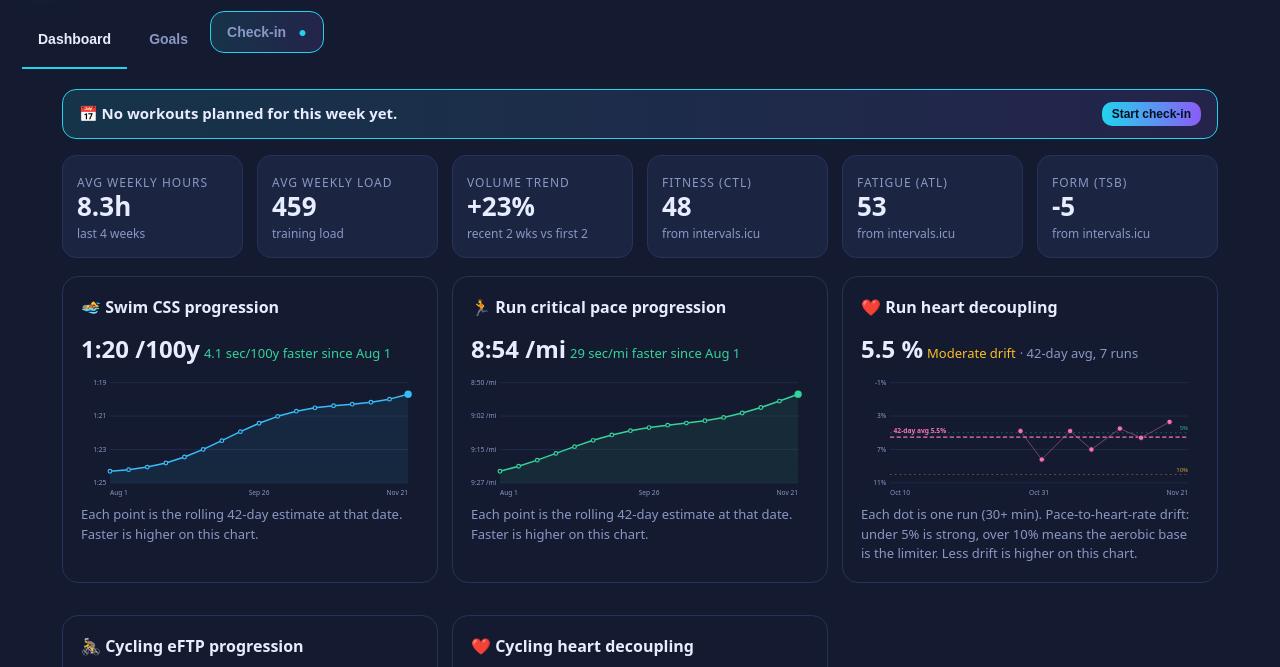
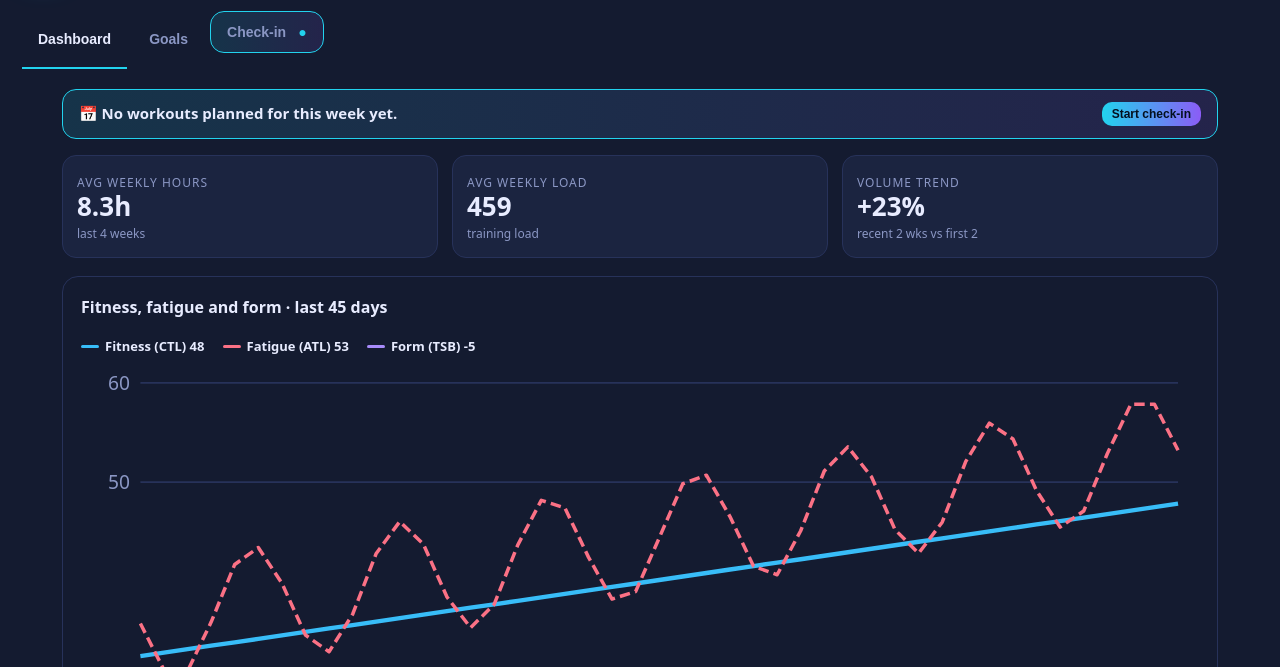
Before and after one commit to scottgreenstone/tripulse, a plain HTML site: page index.html in a window 1280 px wide. Both pictures are taken after a click on the button "Try demo data". Shown: the part 79-746 px from the top of the page. Drawn offline with Linux system fonts and the light colour scheme.

Commit message:
Update index.html

```diff
--- a/index.html
+++ b/index.html
@@ -87,6 +87,7 @@ details.card>summary{cursor:pointer;font-weight:700}
 .quote{flex:1 1 240px;min-width:200px;max-width:560px;text-align:center;font-size:13px;line-height:1.35;color:var(--mut);font-style:italic;transition:opacity .6s}
 .quote.out{opacity:0}.quote b{color:var(--tx);font-style:normal;font-weight:600}
 @media(prefers-reduced-motion:reduce){.quote{transition:none}}
+.lg{display:inline-flex;align-items:center;gap:6px;margin-right:18px;font-weight:600;font-size:13px}.lg i{width:18px;height:3px;border-radius:2px;display:inline-block}
 </style>
 </head>
 <body>
@@ -292,13 +293,13 @@ async function api(path,opts={}){
 }
 function setStatus(txt,cls){const s=$('#status');s.className=cls||'';s.querySelector('span').textContent=txt}
 async function sync(){
-  const t=new Date(),o=ymd(addDays(t,-42)),n=ymd(t);
+  const t=new Date(),o=ymd(addDays(t,-42)),n=ymd(t),ow=ymd(addDays(t,-45));
   setStatus('Syncing…');
   try{
     const errs={};
     const [acts,well,ath,pcr,rcr,sumr,scr]=await Promise.all([
       api(`/athlete/${cfg.id}/activities?oldest=${o}&newest=${n}`),
-      api(`/athlete/${cfg.id}/wellness?oldest=${o}&newest=${n}`).catch(()=>[]),
+      api(`/athlete/${cfg.id}/wellness?oldest=${ow}&newest=${n}`).catch(()=>[]),
       api(`/athlete/${cfg.id}`).catch(()=>({})),
       api(`/athlete/${cfg.id}/power-curves?type=Ride&curves=42d`).catch(e=>{errs.power=e.message;return null}),
       api(`/athlete/${cfg.id}/pace-curves?type=Run&curves=42d`).catch(e=>{errs.pace=e.message;return null}),
@@ -431,7 +432,7 @@ function demoData(){
     mk(addDays(base,1),'Swim',Math.round(45*f),2.4,135,45);mk(addDays(base,3),'Swim',Math.round(50*f),2.4,138,50);
     mk(addDays(base,2),'Ride',Math.round(70*f),28,142,75,+(4.4-w*.3+Math.sin(w+1)*.4).toFixed(1));mk(addDays(base,5),'Ride',Math.round(150*f),27,138,130,+(6.8-w*.7+Math.cos(w+1)*.5).toFixed(1));
     mk(addDays(base,1),'Run',Math.round(35*f),10.5,148,40);mk(addDays(base,3),'Run',Math.round(45*f),11,152,55,+(4.8-w*.4+Math.sin(w)*.5).toFixed(1));mk(addDays(base,6),'Run',Math.round(75*f),10,145,85,+(7.6-w*.9+Math.cos(w)*.6).toFixed(1))}
-  const well=[];for(let i=28;i>=0;i--)well.push({id:ymd(addDays(new Date(),-i)),ctl:38+(28-i)*.35,atl:42+Math.sin(i)*6+(28-i)*.4,rampRate:2.1,hrv:62+Math.sin(i/3)*6-(i<7?0:1),restingHR:52+Math.cos(i/4)*2+(i<7?-1:0),sleepScore:Math.round(78+Math.sin(i/2)*7),weight:+(75.2-(28-i)*.02+Math.sin(i)*.25).toFixed(1),bodyFat:+(17.6-(28-i)*.015+Math.cos(i/2)*.15).toFixed(1)});
+  const well=[];for(let i=44;i>=0;i--)well.push({id:ymd(addDays(new Date(),-i)),ctl:38+(28-i)*.35,atl:42+Math.sin(i)*6+(28-i)*.4,rampRate:2.1,hrv:62+Math.sin(i/3)*6-(i<7?0:1),restingHR:52+Math.cos(i/4)*2+(i<7?-1:0),sleepScore:Math.round(78+Math.sin(i/2)*7),weight:+(75.2-(28-i)*.02+Math.sin(i)*.25).toFixed(1),bodyFat:+(17.6-(28-i)*.015+Math.cos(i/2)*.15).toFixed(1)});
   data={acts:acts.filter(a=>pd(a.start_date_local)<=new Date()),well,settings:[{types:['Ride','VirtualRide'],ftp:235},{types:['Run'],threshold_pace:3.5},{types:['Swim'],threshold_pace:1.15}],eftp:{v:238,src:'42-day power curve'},runCS:{v:3.6,src:'42-day pace curve'},swimCS:{v:1.15,src:'42-day pace curve'},summary:[{date:ymd(new Date()),fitness:50,fatigue:55,form:-5}],name:'Demo athlete',demo:true,hist:demoHist(),at:Date.now()};
   store.set('tp_data',data);setStatus('Demo data','ok');renderAll();
 }
@@ -732,6 +733,28 @@ function raceReadyBlock(){
      <div class="small" style="margin-top:8px">${x.score>=85?'✔ You\'re in great shape for this race – protect it with a proper taper.':`Biggest gap: <b>${x.gap.n}</b>${wk?` · this week is a ${wk.phase} phase week in your roadmap.`:'.'}`}</div></div></div>`}).join('')+
    `<p class="small muted" style="margin:6px 0 0">Compares your current fitness (CTL) from intervals.icu, projected forward to race day at your recent ramp rate, with what each race distance typically needs. Within 2 weeks of a race it also checks freshness (form). A guide, not a guarantee.</p></div>`;
 }
+function fitTrend(){
+  const s=(data.well||[]).filter(w=>w.ctl!=null&&w.atl!=null).sort((a,b)=>a.id<b.id?-1:1).slice(-45).map(w=>({d:String(w.id),ctl:w.ctl,atl:w.atl})),n=s.length;
+  if(n<2)return `<div class="card"><h2>Fitness, fatigue and form</h2><p class="muted small" style="margin:0">No fitness data synced from intervals.icu yet.</p></div>`;
+  const W=640,H=340,L=34,R=12,sx=(W-L-R)/(n-1),x=i=>L+i*sx,f=s.map(p=>p.ctl-p.atl);
+  const rng=(a,lo0,hi0)=>{let lo=Math.floor(Math.min(...a,lo0)/10)*10,hi=Math.ceil(Math.max(...a,hi0)/10)*10;if(hi==lo)hi+=10;return[lo,hi]};
+  const [l1,h1]=rng(s.flatMap(p=>[p.ctl,p.atl]),1e9,-1e9),[l2,h2]=rng(f,0,0);
+  const T1=12,H1=170,T2=222,H2=90,y=(v,t,h,lo,hi)=>(t+h-(v-lo)/(hi-lo)*h).toFixed(1);
+  const path=(a,t,h,lo,hi)=>a.map((v,i)=>(i?'L':'M')+x(i).toFixed(1)+' '+y(v,t,h,lo,hi)).join('');
+  const grid=(t,h,lo,hi,ticks)=>ticks.map(v=>`<line x1="${L}" x2="${W-R}" y1="${y(v,t,h,lo,hi)}" y2="${y(v,t,h,lo,hi)}" stroke="#27325a" ${v==0&&lo<0?'stroke-dasharray="4 3" stroke-width="1.5"':''}/><text x="${L-6}" y="${+y(v,t,h,lo,hi)+4}" fill="#8b97c4" font-size="11" text-anchor="end">${v}</text>`).join('');
+  const dl=(i,a)=>`<text x="${x(i)}" y="${H-6}" fill="#8b97c4" font-size="11" text-anchor="${a}">${esc(s[i].d.slice(5))}</text>`;
+  const last=s[n-1],lf=Math.round(last.ctl-last.atl);
+  const hit=s.map((p,i)=>`<rect x="${(x(i)-sx/2).toFixed(1)}" y="${T1}" width="${sx.toFixed(1)}" height="${T2+H2-T1}" fill="transparent"><title>${esc(p.d)}: fitness ${Math.round(p.ctl)}, fatigue ${Math.round(p.atl)}, form ${Math.round(p.ctl-p.atl)}</title></rect>`).join('');
+  const lg=(c,t)=>`<span class="lg"><i style="background:${c}"></i>${t}</span>`;
+  return `<div class="card"><h2>Fitness, fatigue and form · last ${n} days</h2><div style="margin-bottom:6px">${lg('#38bdf8','Fitness (CTL) '+Math.round(last.ctl))}${lg('#fb7185','Fatigue (ATL) '+Math.round(last.atl))}${lg('#a78bfa','Form (TSB) '+(lf>0?'+':'')+lf)}</div>
+  <svg viewBox="0 0 ${W} ${H}" role="img" aria-label="Fitness, fatigue and form over the last ${n} days" style="width:100%;height:auto;display:block">
+  ${grid(T1,H1,l1,h1,[l1,Math.round((l1+h1)/20)*10,h1])}${grid(T2,H2,l2,h2,[...new Set([l2,0,h2])])}
+  <path d="${path(s.map(p=>p.ctl),T1,H1,l1,h1)}" fill="none" stroke="#38bdf8" stroke-width="2.5" stroke-linejoin="round"/>
+  <path d="${path(s.map(p=>p.atl),T1,H1,l1,h1)}" fill="none" stroke="#fb7185" stroke-width="2" stroke-dasharray="6 3" stroke-linejoin="round"/>
+  <path d="${path(f,T2,H2,l2,h2)}" fill="none" stroke="#a78bfa" stroke-width="2.5" stroke-linejoin="round"/>
+  ${dl(0,'start')}${dl(Math.floor((n-1)/2),'middle')}${dl(n-1,'end')}${hit}</svg>
+  <p class="small muted" style="margin:6px 0 0">Form is fitness minus fatigue. Below zero you are carrying fatigue, above zero you are fresh. Hover a day for its values.</p></div>`;
+}
 function renderDash(){
   const el=$('#dash');
   if(!ST){el.innerHTML=`<div class="card"><h2>Welcome to TriPulse</h2><p class="muted">Connect your intervals.icu account to analyze your last 4 weeks of training and build a data-driven triathlon plan.</p><button class="btn" onclick="$('#dlg').showModal()">Connect intervals.icu</button> <button class="btn alt" onclick="demoData()">Try demo data</button></div>`;return}
@@ -741,10 +764,8 @@ function renderDash(){
     ${k('Avg weekly hours',ST.avgH.toFixed(1)+'h','last 4 weeks')}
     ${k('Avg weekly load',Math.round(ST.avgL),'training load')}
     ${k('Volume trend',(tr>=0?'+':'')+tr.toFixed(0)+'%','recent 2 wks vs first 2')}
-    ${k('Fitness (CTL)',ST.ctl!=null?ST.ctl.toFixed(0):'—','from intervals.icu')}
-    ${k('Fatigue (ATL)',ST.atl!=null?ST.atl.toFixed(0):'—','from intervals.icu')}
-    ${k('Form (TSB)',ST.form!=null?(ST.form>0?'+':'')+ST.form.toFixed(0):'—',ST.form!=null?'from intervals.icu':'not returned by intervals.icu')}
   </div>
+  ${fitTrend()}
   ${progBlock()}
   ${trendBlock()}
   ${readyBlock()}
```
